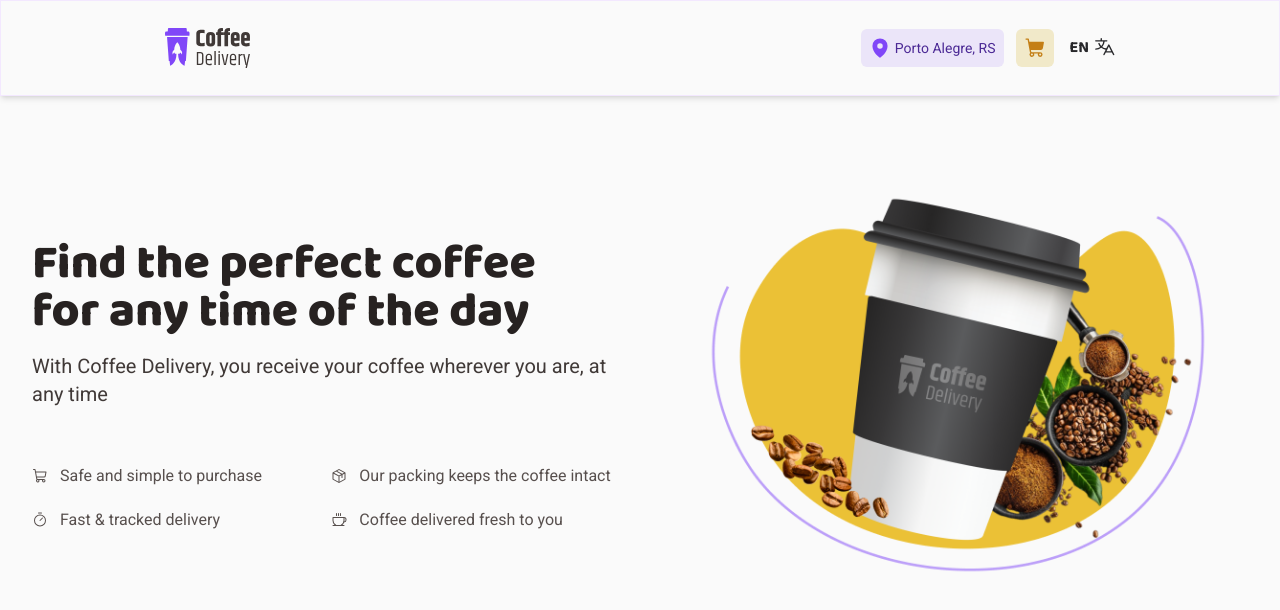
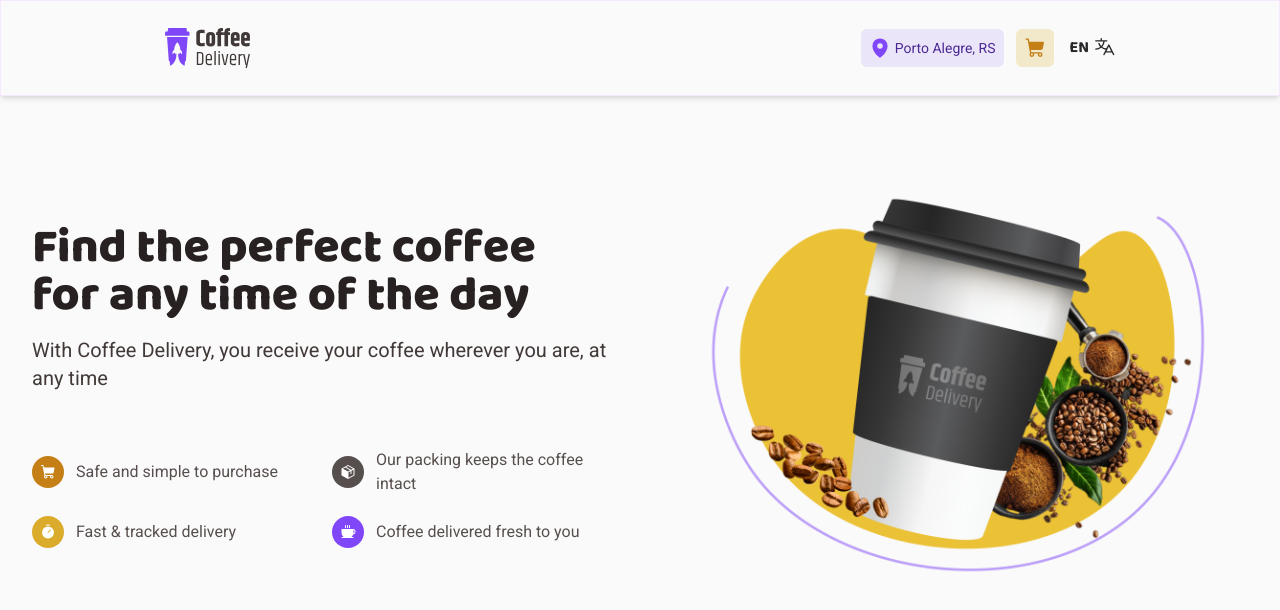
Before and after one commit to eddyyxxyy/coffee-delivery, a React (Vite) app: page / in a window 1280 px wide. Shown: the top 610 px of the page. Built offline with nearby package versions, Linux system fonts and the light colour scheme.

Commit message:
style(pages): :lipstick: finishes main content before coffee list

```diff
--- a/src/pages/Home/index.tsx
+++ b/src/pages/Home/index.tsx
@@ -33,20 +33,40 @@ export function Home() {
             </h1>
             <p className="text-xl text-base-subtitle">{t("homeParagraph")}</p>
             <div className="mt-10 grid grid-cols-2 gap-5 text-base text-base-text">
-              <span className="flex items-center justify-start gap-3">
-                <ShoppingCart size={16} />
+              <span className="flex items-center justify-start gap-3 text-sm md:text-base">
+                <div className="rounded-full bg-product-yellow-dark p-2">
+                  <ShoppingCart
+                    size={16}
+                    weight="fill"
+                    className="text-base-white"
+                  />
+                </div>
                 {t("safeToBuy")}
               </span>
-              <span className="flex items-center justify-start gap-3">
-                <Package size={16} />
+              <span className="flex items-center justify-start gap-3 text-sm md:text-base">
+                <div className="rounded-full bg-base-text p-2">
+                  <Package
+                    size={16}
+                    weight="fill"
+                    className="text-base-white"
+                  />
+                </div>
                 {t("safeToDeliver")}
               </span>
-              <span className="flex items-center justify-start gap-3">
-                <Timer size={16} />
+              <span className="flex items-center justify-start gap-3 text-sm md:text-base">
+                <div className="rounded-full bg-product-yellow p-2">
+                  <Timer size={16} weight="fill" className="text-base-white" />
+                </div>
                 {t("fastToDeliver")}
               </span>
-              <span className="flex items-center justify-start gap-3">
-                <Coffee size={16} />
+              <span className="flex items-center justify-start gap-3 text-sm md:text-base">
+                <div className="rounded-full bg-product-purple p-2">
+                  <Coffee
+                    size={16}
+                    weight="fill"
+                    className="text-base-white"
+                  />
+                </div>
                 {t("freshWhenDelivered")}
               </span>
             </div>
```
